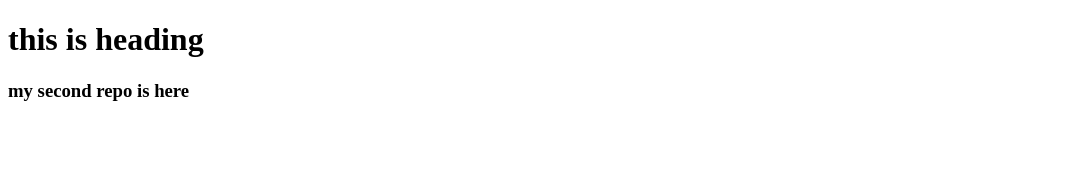
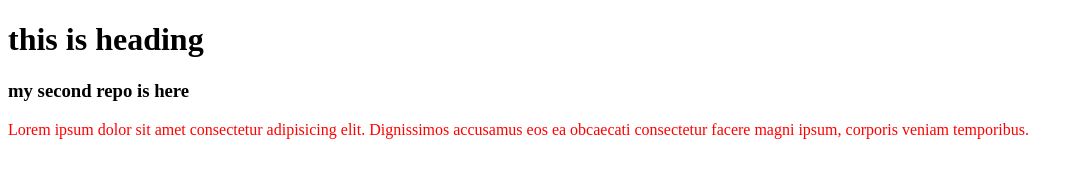
Before and after one commit to Sajjatul21/my-repo, a plain HTML site: page index.html in a window 1280 px wide. Shown: the whole page, without its empty margins (0-1080 px from the left). Drawn offline with Linux system fonts and the light colour scheme.

Commit message:
again style added

```diff
--- a/index.html
+++ b/index.html
@@ -12,6 +12,8 @@
 <body>
     <h1>this is heading</h1>
     <h3>my second repo is here</h3>
+    <p>Lorem ipsum dolor sit amet consectetur adipisicing elit. Dignissimos accusamus eos ea obcaecati consectetur
+        facere magni ipsum, corporis veniam temporibus.</p>
 </body>
 
 </html>
```
